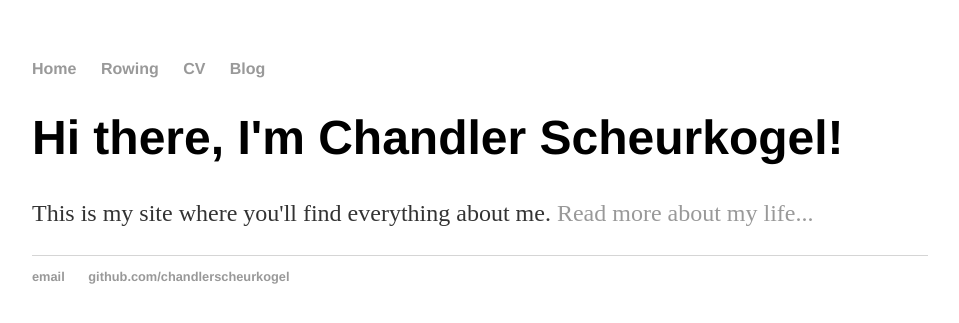
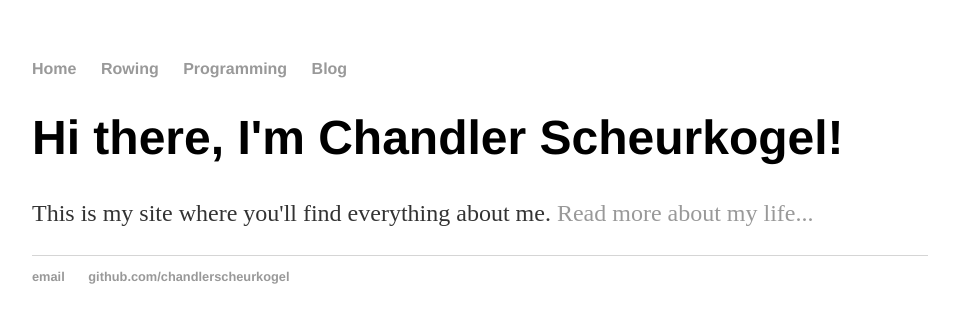
Before and after one commit to ChandlerScheurkogel/ChandlerScheurkogel.github.io, a Jekyll site: the page built from index.html, in a window 1280 px wide. Shown: the top 323 px of the page, without its empty margins (160-1119 px from the left). Built offline with Jekyll 4.4.1, drawn with Linux system fonts in a browser that asks for light colours.

Commit message:
Update default.html

```diff
--- a/_layouts/default.html
+++ b/_layouts/default.html
@@ -10,7 +10,7 @@
 	    		<ul>
 	        		<li><a href="/">Home</a></li>
 		        	<li><a href="/rowing">Rowing</a></li>
-	        		<li><a href="/cv">CV</a></li>
+	        		<li><a href="/programming">Programming</a></li>
 	        		<li><a href="/blog">Blog</a></li>
 	    		</ul>
 			</nav>
```
